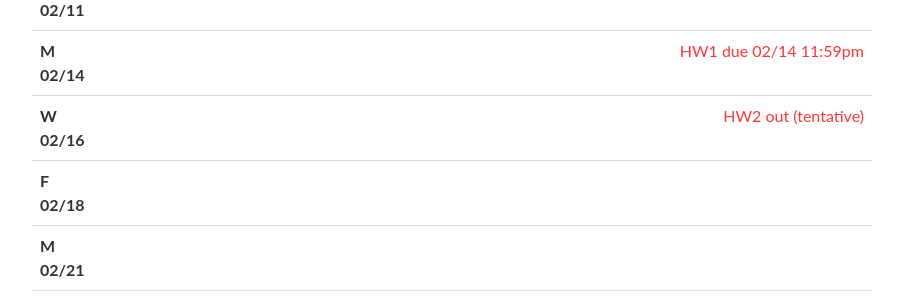
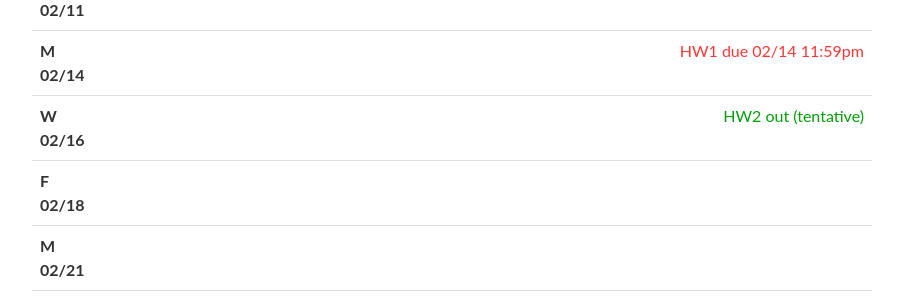
Before and after one commit to cmudeeprl/403website_s22, a Jekyll site: the page built from _pages/lectures.md, in a window 1280 px wide and 900 px high, scrolled down 748 px. Shown: the part 150-450 px from the top of the window, without its empty margins (188-1091 px from the left). Built offline with Jekyll 4.4.1, drawn with Linux system fonts in a browser that asks for light colours; nearby versions of some CDN libraries; comment, search, counter and statistics services are not loaded.

Commit message:
Update lectures.yml

```diff
--- a/_data/lectures.yml
+++ b/_data/lectures.yml
@@ -266,7 +266,7 @@
     - (optional) Fujimoto et al. <a href="https://arxiv.org/abs/1802.09477" target="_blank">Addressing Function Approximation Error in Actor-Critic Methods</a>
     - <a href="http://incompleteideas.net/book/RLbook2018.pdf" target="_blank">S & B Textbook</a>, Ch13
 
-  logistics: <span class="deadline">HW2 out (tentative)</span>
+  logistics: <span class="event">HW2 out (tentative)</span>
 
 - date: F 02/18
   lecturer:
```
